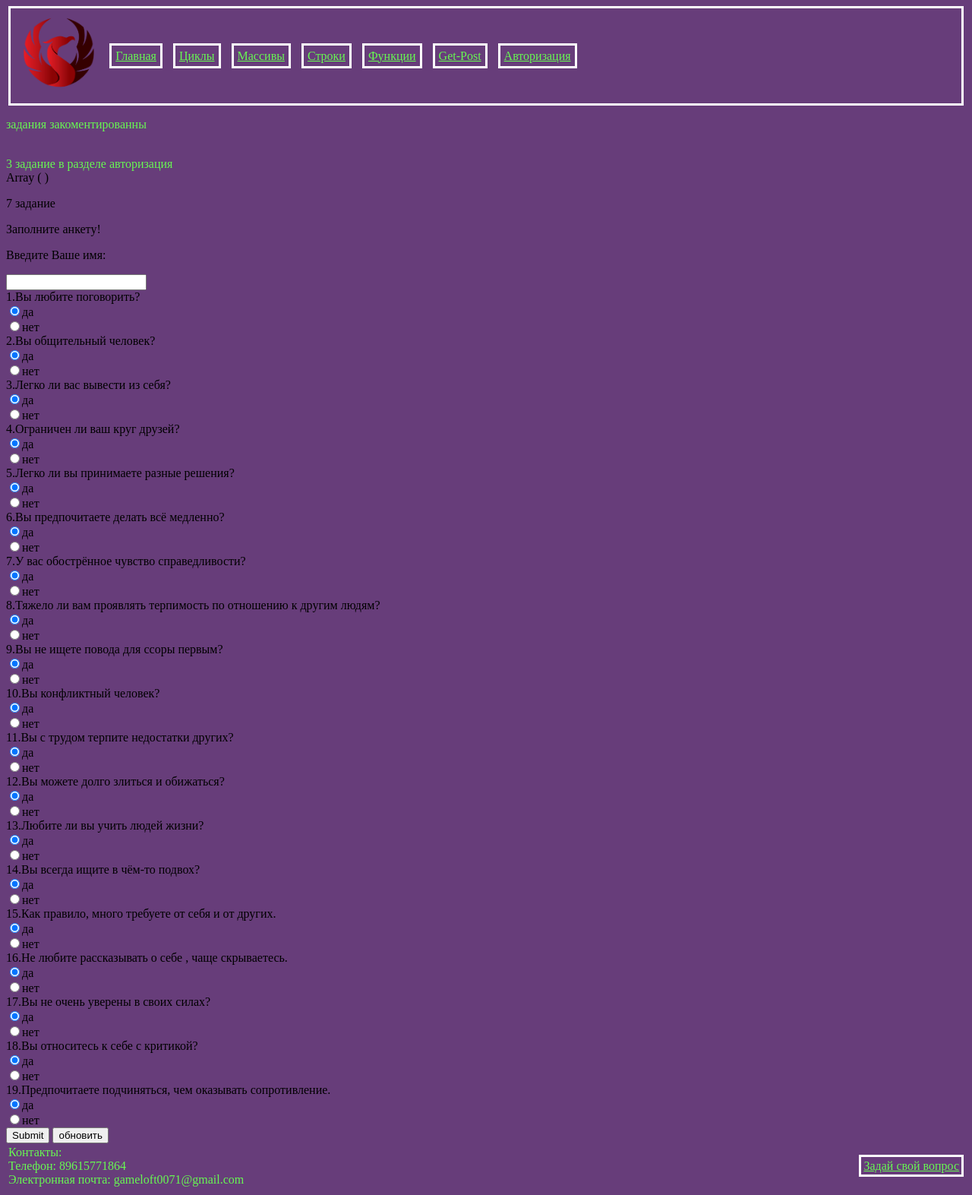
After one commit to IrinaZorina/fact14, a PHP site: page /method.php in a window 1280 px wide. The commit adds this page. Shown: the whole page at 76% size. Run offline with PHP 8.4, Linux system fonts and the light colour scheme.

Commit message:
Get-Post

```diff
--- /dev/null
+++ b/dzFact/dostup.php
@@ -0,0 +1,5 @@
+<?php require_once "inc/header.php"; ?>
+
+<p class="zad">Доступ к секретным страницам открыт!!!</p>
+
+<?php require_once "inc/footer.php"; ?>
--- /dev/null
+++ b/dzFact/hello.php
@@ -0,0 +1,3 @@
+<?php require_once "inc/header.php"; ?>
+<p>привет дорогой пользователь!!!</p>
+<?php require_once "inc/footer.php"; ?>
--- a/dzFact/inc/header.php
+++ b/dzFact/inc/header.php
@@ -33,6 +33,8 @@ theme();
 					<li class="menu"><a class="menu_text" href="http://dzfact/dzFact/array.php">Массивы</a></li>
 					<li class="menu"><a class="menu_text" href="http://dzfact/dzFact/string.php">Строки</a></li>
                     <li class="menu"><a class="menu_text" href="http://dzfact/dzFact/function.php">Функции</a></li>
+					<li class="menu"><a class="menu_text" href="http://dzfact/dzFact/method.php">Get-Post</a></li>
+                    <li class="menu"><a class="menu_text" href="http://dzfact/dzFact/authorization.php">Авторизация</a></li>
 				</ul>
 
 			</div>
--- /dev/null
+++ b/dzFact/method.php
@@ -0,0 +1,255 @@
+<!doctype html>
+<html lang="en">
+<head>
+    <meta charset="UTF-8">
+    <meta name="viewport"
+          content="width=device-width, user-scalable=no, initial-scale=1.0, maximum-scale=1.0, minimum-scale=1.0">
+    <meta http-equiv="X-UA-Compatible" content="ie=edge">
+    <title>Method</title>
+</head>
+<body>
+
+<?php require_once "inc/header.php"?>
+
+<p class="zad">задания закоментированны</p>
+
+<!--1 задание-->
+
+	<?php /*$a=$_POST;
+echo "<br><span class='zad'>1 задание</span><br>";
+	*/?><!--
+
+
+
+    <form action="" method="post" class="zad">
+
+        Текстовое поле <input type="text" name="pole"><br>
+	    Многострочное поле <br><textarea name="mnogostr_pole" id="" cols="34" rows="5"></textarea><br>
+	    <input name="check" type="radio" value="html">html<br>
+	    <input name="check" type="radio" value="css">css<br>
+	    <input name="check" type="radio" value="php">php<br>
+	    <input type="checkbox" name="checkBox1" value="cool">круто<br>
+	    <input type="checkbox" name="checkBox2" value="good">хорошо<br>
+	    <input type="submit"><br>
+
+
+    </form>
+
+	--><?php /*print_r($a);
+	echo "<br>";
+	*/?>
+
+<!--2 задание-->
+
+<?php /*$a=$_POST;
+echo "<br><span class='zad'>2 задание</span><br>";
+	*/?><!--
+
+<form action="" method="post" class="zad">
+
+	<input type="text" name="login">логин<br>
+	<input type="text" name="password">пароль<br>
+	<input type="submit"><br>
+
+	<?php
+/*
+	$a['password']=sha1($a['password']);
+
+	echo "<span class='zad'>логин: " . $a['login'] . "</span><br>";
+	echo "<span class='zad'>пароль: " . $a['password'] . "</span><br>";
+
+	*/?>
+
+</form>-->
+
+<!--3 задание-->
+
+<?php
+echo "<br><span class='zad'>3 задание в разделе авторизация</span><br>";
+?>
+
+
+
+<!--4 задание-->
+
+<?php /*$laba=$_POST;
+echo "<br><span class='zad'>4 задание</span><br>";
+*/?><!--
+
+<p class="zad">форма генерации ссылки:<br>Ссылка только пустая<br></p>
+    <div class="zad">
+        <form action="" method="post">
+            <select name="lab" id="">
+                <option value="1">Лаб1</option>
+                <option value="2">Лаб2</option>
+                <option value="3">Лаб3</option>
+                <option value="4">Лаб4</option>
+            </select><br>
+            <input type="submit">
+        </form>
+        <p>Ссылка на лабораторную работу:<br></p>
+        <a href="" style="color: white"><?php /*echo "phpcourse.php?l=" . $laba["lab"] */?></a><br>
+        <?php /*print_r($_POST);
+        */?>
+    </div>-->
+
+<!--5 задание-->
+<!--Возьмем формы из первого задания для отправки данных на почту-->
+<?php
+/*$a=$_POST;
+echo "<br><span class='zad'>5 задание</span><br>";
+*/?><!--
+
+<form action="" method="post" class="zad">
+
+    Текстовое поле <input type="text" name="pole"><br>
+    Многострочное поле <br><textarea name="mnogostr_pole" id="" cols="34" rows="5"></textarea><br>
+    <input name="check" type="radio" value="html">html<br>
+    <input name="check" type="radio" value="css">css<br>
+    <input name="check" type="radio" value="php">php<br>
+    <input type="checkbox" name="checkBox1" value="cool">круто<br>
+    <input type="checkbox" name="checkBox2" value="good">хорошо<br>
+    <input type="submit"><br>
+
+</form>
+--><?php
+/*$b=implode("\r\n", $a);
+echo $b;
+mail('gameloft0071@gmail.com','',$b);
+
+*/?>
+
+<!--6 задание-->
+
+<?php /*$a=$_POST;
+echo "<br><span class='zad'>6 задание</span><br>";
+*/?><!--
+
+<form action="" method="post">
+
+    логин:<br><input type="text" name="login" required><br>
+    пароль:<br><input type="password" name="password" required><br>
+	<input type="submit">
+
+</form>
+
+--><?php
+/*    $a['password']=sha1($a['password']);
+    print_r($a);
+    $b=implode("\r\n", $a);
+    mail('gameloft0071@gmail.com','',$b);
+    */?>
+
+<!--7 задание-->
+<?php
+print_r($_POST);
+$a=$_POST;
+?>
+<p>7 задание</p>
+<p>Заполните анкету!</p>
+<p>Введите Ваше имя:<br></p>
+<form action="" method="post">
+	<input type="text" name="0" required><br>
+	1.Вы любите поговорить?
+	<br><input type="radio" name="1" value="1" checked>да<br>
+	<input type="radio" name="1" value="0">нет<br>
+	2.Вы общительный человек?
+	<br><input type="radio" name="2" value="1" checked>да<br>
+	<input type="radio" name="2" value="0">нет<br>
+	3.Легко ли вас вывести из себя?
+	<br><input type="radio" name="3" value="1" checked>да<br>
+	<input type="radio" name="3" value="0">нет<br>
+	4.Ограничен ли ваш круг друзей?
+	<br><input type="radio" name="4" value="1" checked>да<br>
+	<input type="radio" name="4" value="0">нет<br>
+	5.Легко ли вы принимаете разные решения?
+	<br><input type="radio" name="5" value="1" checked>да<br>
+	<input type="radio" name="5" value="0">нет<br>
+	6.Вы предпочитаете делать всё медленно?
+	<br><input type="radio" name="6" value="1" checked>да<br>
+	<input type="radio" name="6" value="0">нет<br>
+	7.У вас обострённое чувство справедливости?
+	<br><input type="radio" name="7" value="1" checked>да<br>
+	<input type="radio" name="7" value="0">нет<br>
+	8.Тяжело ли вам проявлять терпимость по отношению к другим людям?
+	<br><input type="radio" name="8" value="1" checked>да<br>
+	<input type="radio" name="8" value="0">нет<br>
+	9.Вы не ищете повода для ссоры первым?
+	<br><input type="radio" name="9" value="1" checked>да<br>
+	<input type="radio" name="9" value="0">нет<br>
+	10.Вы конфликтный человек?
+	<br><input type="radio" name="10" value="1" checked>да<br>
+	<input type="radio" name="10" value="0">нет<br>
+	11.Вы с трудом терпите недостатки других?
+	<br><input type="radio" name="11" value="1" checked>да<br>
+	<input type="radio" name="11" value="0">нет<br>
+	12.Вы можете долго злиться и обижаться?
+	<br><input type="radio" name="12" value="1" checked>да<br>
+	<input type="radio" name="12" value="0">нет<br>
+	13.Любите ли вы учить людей жизни?
+	<br><input type="radio" name="13" value="1" checked>да<br>
+	<input type="radio" name="13" value="0">нет<br>
+	14.Вы всегда ищите в чём-то подвох?
+	<br><input type="radio" name="14" value="1" checked>да<br>
+	<input type="radio" name="14" value="0">нет<br>
+	15.Как правило, много требуете от себя и от других.
+	<br><input type="radio" name="15" value="1" checked>да<br>
+	<input type="radio" name="15" value="0">нет<br>
+	16.Не любите рассказывать о себе , чаще скрываетесь.
+	<br><input type="radio" name="16" value="1" checked>да<br>
+	<input type="radio" name="16" value="0">нет<br>
+	17.Вы не очень уверены в своих силах?
+	<br><input type="radio" name="17" value="1" checked>да<br>
+	<input type="radio" name="17" value="0">нет<br>
+	18.Вы относитесь к себе с критикой?
+	<br><input type="radio" name="18" value="1" checked>да<br>
+	<input type="radio" name="18" value="0">нет<br>
+	19.Предпочитаете подчиняться, чем оказывать сопротивление.
+	<br><input type="radio" name="19" value="1" checked>да<br>
+	<input type="radio" name="19" value="0">нет<br>
+	<input type="submit">
+	<form action="" method="post">
+		<input type="submit" value="обновить">
+	</form>
+
+	<?php
+	$b=0;
+	if(!empty($_POST)){
+		for($i=1; $i!=20; $i++){
+			$b+=$_POST[$i];
+		}
+		if($b==19){
+			echo "<br>Вы не ответили!!!<br>";
+		}
+	}
+	if(!empty($_POST) && $b!=19){
+		$c=0;
+		for($i=1; $i!=20; $i++){
+			$c+=$_POST[$i];
+		}
+		if($c>15){
+			echo '<br>' . $_POST[0] . ', у Вас покладистый характер';
+		}
+		elseif($c>=8 && $c<=15){
+			echo '<br>' . $_POST[0] . ', Вы не лишены недостатков, но с вами можно ладить';
+		}
+		elseif ($c<15){
+			echo '<br>' . $_POST[0] . ', Вашим друзьям можно посочувствовать';
+		}
+
+		echo '<br>Количество баллов: ' . $c;
+	}
+
+
+
+
+
+	?>
+
+</form>
+
+
+
+    <?php require_once "inc/footer.php"?>
+</body>
+</html>
```
Also changed, not shown: dzFact/HTML_training/1.html (added, +14 -0 lines), dzFact/HTML_training/2.html (added, +14 -0 lines), dzFact/HTML_training/3.html (added, +14 -0 lines), dzFact/HTML_training/4.html (added, +14 -0 lines), dzFact/HTML_training/5.html (added, +14 -0 lines), dzFact/authorization.php (added, +55 -0 lines), dzFact/index_training.php (added, +20 -0 lines), dzFact/img_training/1.jpeg (added), dzFact/img_training/2.jpeg (added), dzFact/img_training/3.jpeg (added), dzFact/img_training/4.jpeg (added), dzFact/img_training/5.jpeg (added), dzFact/styles/style_index.css (line endings or trailing spaces).
